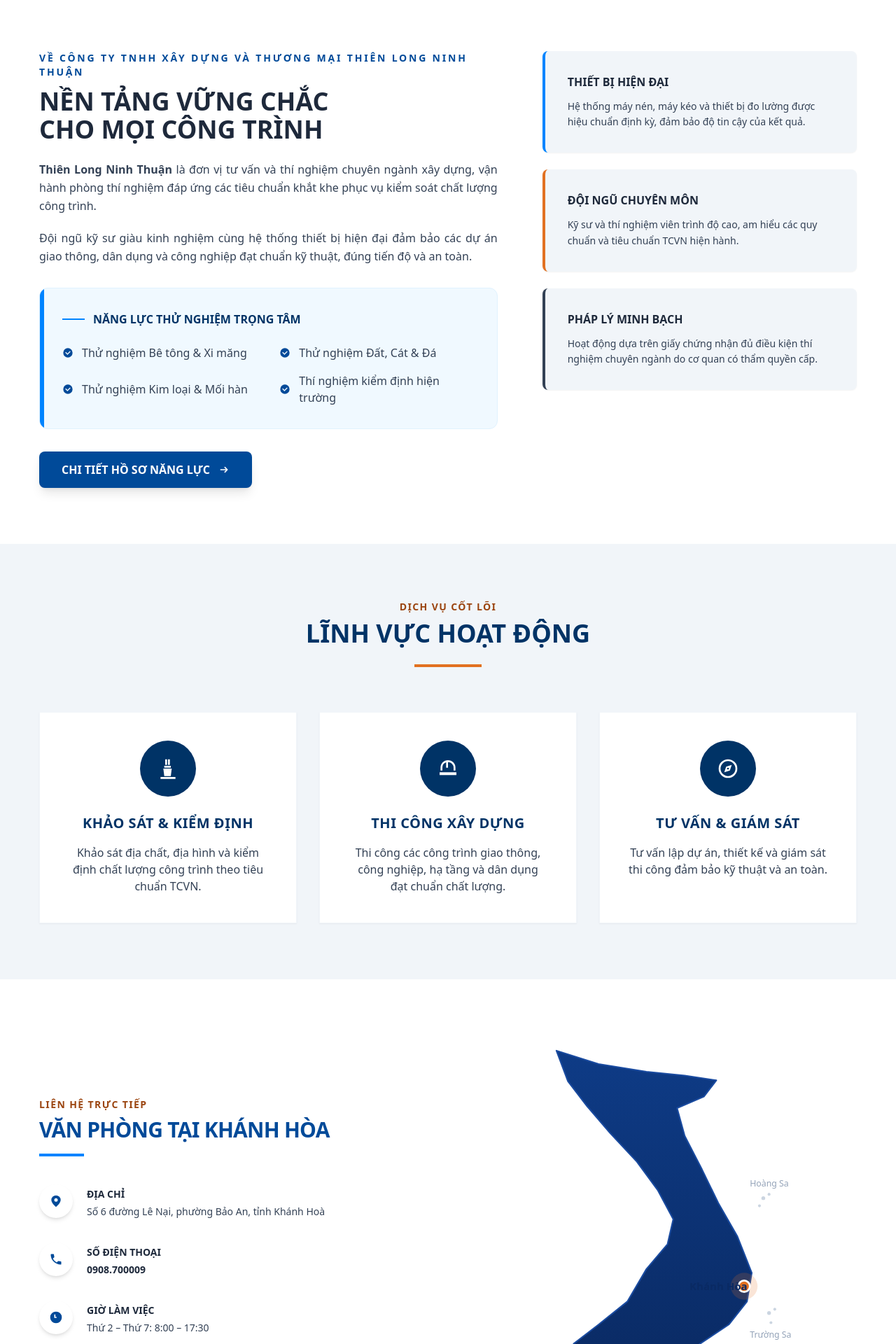
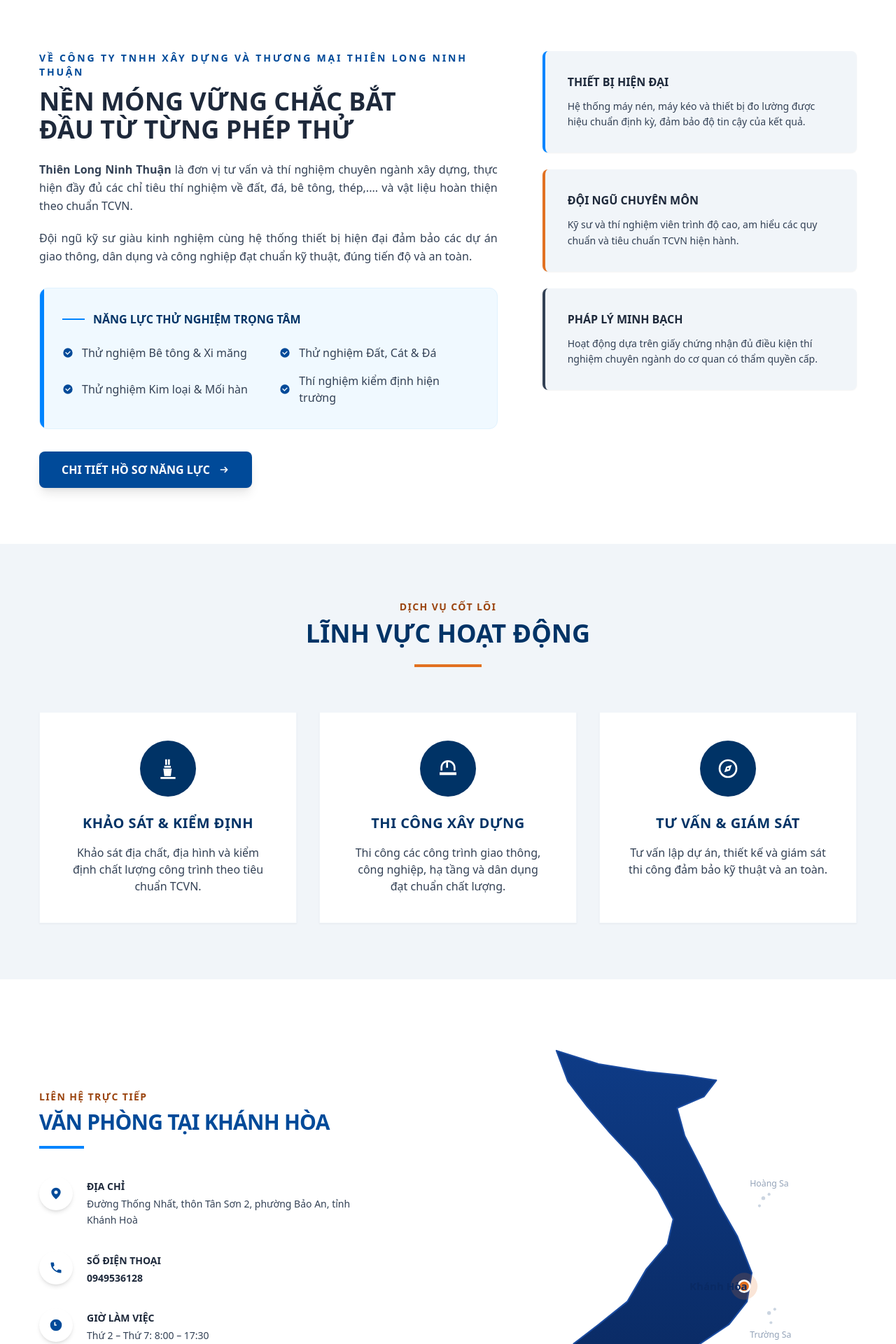
Before and after one commit to endsha/thienlongnt-landingpage, a React (Vite) app: page / in a window 1280 px wide. Shown: the part 880-2800 px from the top of the page at 70% size. Built offline with nearby package versions, Linux system fonts and the light colour scheme; a web font is replaced by a local one.

Commit message:
feat: change address

```diff
--- a/src/components/OrganizationSchema.jsx
+++ b/src/components/OrganizationSchema.jsx
@@ -17,7 +17,7 @@
   email: 'lienhe@thienlongninhthuan.com',
   address: {
     '@type': 'PostalAddress',
-    streetAddress: 'Số 6 đường Lê Nại',
+    streetAddress: 'Đường Thống Nhất, thôn Tân Sơn 2',
     addressLocality: 'Phường Bảo An',
     addressRegion: 'Khánh Hòa',
     addressCountry: 'VN',
--- a/src/components/layout/Footer.jsx
+++ b/src/components/layout/Footer.jsx
@@ -89,10 +89,10 @@
           </h2>
           <div className="space-y-5">
             <ContactRow iconPath={PIN_PATH} label="Địa chỉ trụ sở">
-              Số 6 đường Lê Nại, phường Bảo An, tỉnh Khánh Hoà
+              Đường Thống Nhất, thôn Tân Sơn 2, phường Bảo An, tỉnh Khánh Hoà
             </ContactRow>
             <ContactRow iconPath={PHONE_PATH} label="Hotline tư vấn">
-              <span className="font-black tracking-widest">0908.700009</span>
+              <span className="font-black tracking-widest">0949536128</span>
             </ContactRow>
             <ContactRow iconPath={ID_PATH} label="Mã số thuế">
               4500453534
--- a/src/components/layout/Header.jsx
+++ b/src/components/layout/Header.jsx
@@ -97,18 +97,18 @@
           Phường Bảo An, tỉnh Khánh Hòa
         </span>
         <a
-          href="mailto:hungnguyenanhanh@gmail.com"
+          href="mailto:thienlongninhthuan@gmail.com"
           className="flex items-center gap-2 uppercase tracking-wide text-slate-200 transition-colors hover:text-accent-500"
         >
           <MailIcon />
-          hungnguyenanhanh@gmail.com
+          thienlongninhthuan@gmail.com
         </a>
         <a
           href="tel:0908700009"
           className="flex items-center gap-2 font-bold tracking-wide text-accent-500 transition-colors hover:text-white"
         >
           <PhoneIcon />
-          0908.700009
+          0949536128
         </a>
       </div>
     </div>
--- a/src/components/sections/AboutSummary.jsx
+++ b/src/components/sections/AboutSummary.jsx
@@ -31,14 +31,13 @@
           Về Công ty TNHH Xây dựng và Thương mại Thiên Long Ninh Thuận
         </p>
         <h2 className="mb-6 font-display text-3xl font-black uppercase leading-tight text-ink md:text-4xl">
-          Nền tảng vững chắc cho mọi công trình
+          Nền móng vững chắc bắt đầu từ từng phép thử
         </h2>
 
         <div className="space-y-5 text-justify leading-relaxed text-ink-muted">
           <p>
             <strong>Thiên Long Ninh Thuận</strong> là đơn vị tư vấn và thí nghiệm chuyên ngành xây dựng,
-            vận hành phòng thí nghiệm đáp ứng các tiêu chuẩn khắt khe phục vụ kiểm soát
-            chất lượng công trình.
+            thực hiện đầy đủ các chỉ tiêu thí nghiệm về đất, đá, bê tông, thép,.... và vật liệu hoàn thiện theo chuẩn TCVN.
           </p>
           <p>
             Đội ngũ kỹ sư giàu kinh nghiệm cùng hệ thống thiết bị hiện đại đảm bảo các
--- a/src/components/sections/OfficeLocation.jsx
+++ b/src/components/sections/OfficeLocation.jsx
@@ -101,11 +101,11 @@
 
             <div className="space-y-8">
               <InfoRow iconPath={PIN_PATH} label="Địa chỉ">
-                Số 6 đường Lê Nại, phường Bảo An, tỉnh Khánh Hoà
+                Đường Thống Nhất, thôn Tân Sơn 2, phường Bảo An, tỉnh Khánh Hoà
               </InfoRow>
               <InfoRow iconPath={PHONE_PATH} label="Số điện thoại">
                 <a href="tel:0908700009" className="font-bold text-ink transition-colors hover:text-accent-700">
-                  0908.700009
+                  0949536128
                 </a>
               </InfoRow>
               <InfoRow iconPath={CLOCK_PATH} label="Giờ làm việc">
--- a/src/pages/Contact.jsx
+++ b/src/pages/Contact.jsx
@@ -8,12 +8,12 @@
 const INFO = [
   {
     label: 'Địa chỉ',
-    value: 'Số 6 đường Lê Nại, phường Bảo An, tỉnh Khánh Hoà',
+    value: 'Đường Thống Nhất, thôn Tân Sơn 2, phường Bảo An, tỉnh Khánh Hoà',
     icon: 'M12 2a8 8 0 0 0-8 8c0 5.5 8 12 8 12s8-6.5 8-12a8 8 0 0 0-8-8Zm0 11a3 3 0 1 1 0-6 3 3 0 0 1 0 6Z',
   },
   {
     label: 'Điện thoại',
-    value: '0908.700009',
+    value: '0949536128',
     href: 'tel:0908700009',
     icon: 'M6.6 10.8a15 15 0 0 0 6.6 6.6l2.2-2.2a1 1 0 0 1 1-.25 11.5 11.5 0 0 0 3.6.6 1 1 0 0 1 1 1V20a1 1 0 0 1-1 1A17 17 0 0 1 3 4a1 1 0 0 1 1-1h3.5a1 1 0 0 1 1 1 11.5 11.5 0 0 0 .6 3.6 1 1 0 0 1-.25 1L6.6 10.8Z',
   },
@@ -357,7 +357,7 @@
     <>
       <SEO
         title="Liên hệ Thiên Long Ninh Thuận — Văn phòng Khánh Hòa"
-        description="Liên hệ tư vấn dịch vụ thí nghiệm, kiểm định, thi công của Thiên Long Ninh Thuận tại Khánh Hòa. Phản hồi yêu cầu trong 24h. Hotline 0908.700009."
+        description="Liên hệ tư vấn dịch vụ thí nghiệm, kiểm định, thi công của Thiên Long Ninh Thuận tại Khánh Hòa. Phản hồi yêu cầu trong 24h. Hotline 0949536128."
       />
       <Hero />
       <ContactBody />
```
Also changed, not shown: 1 other file (tests, documents, lock files or other folders).
